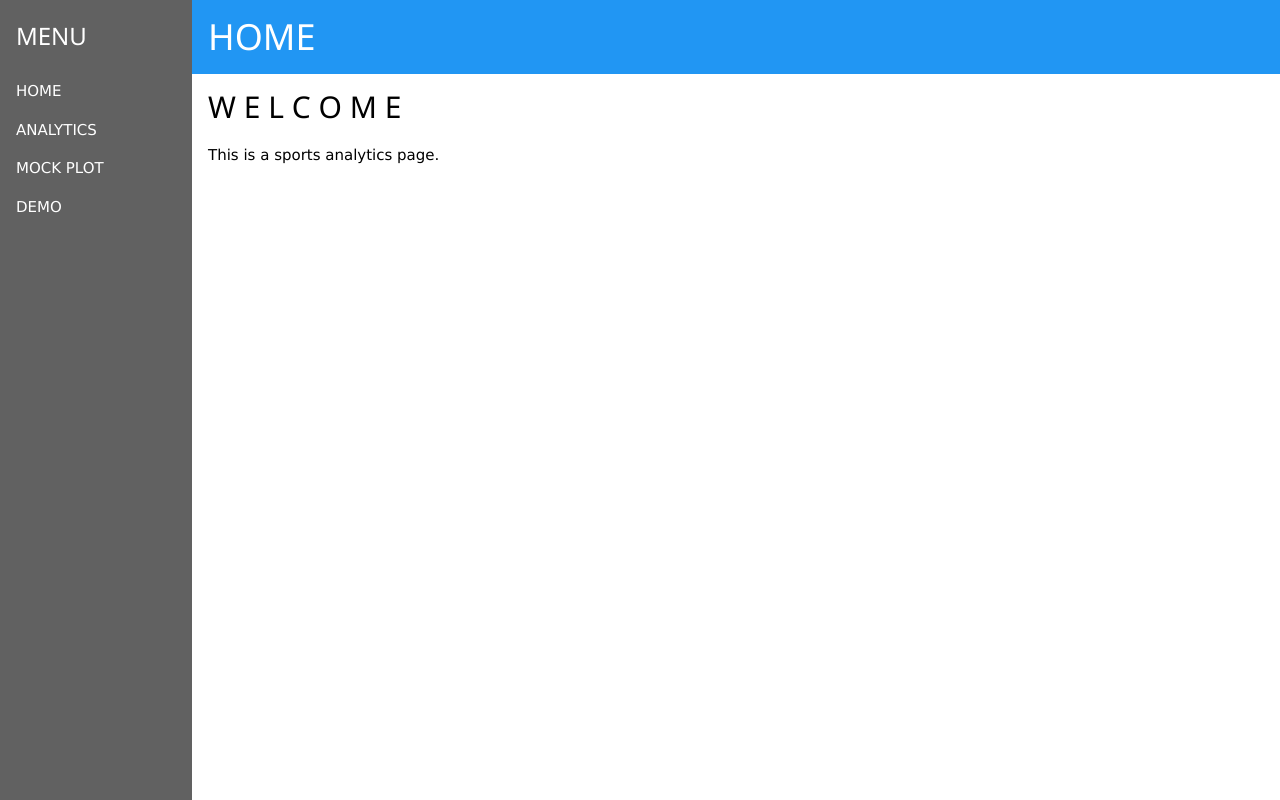
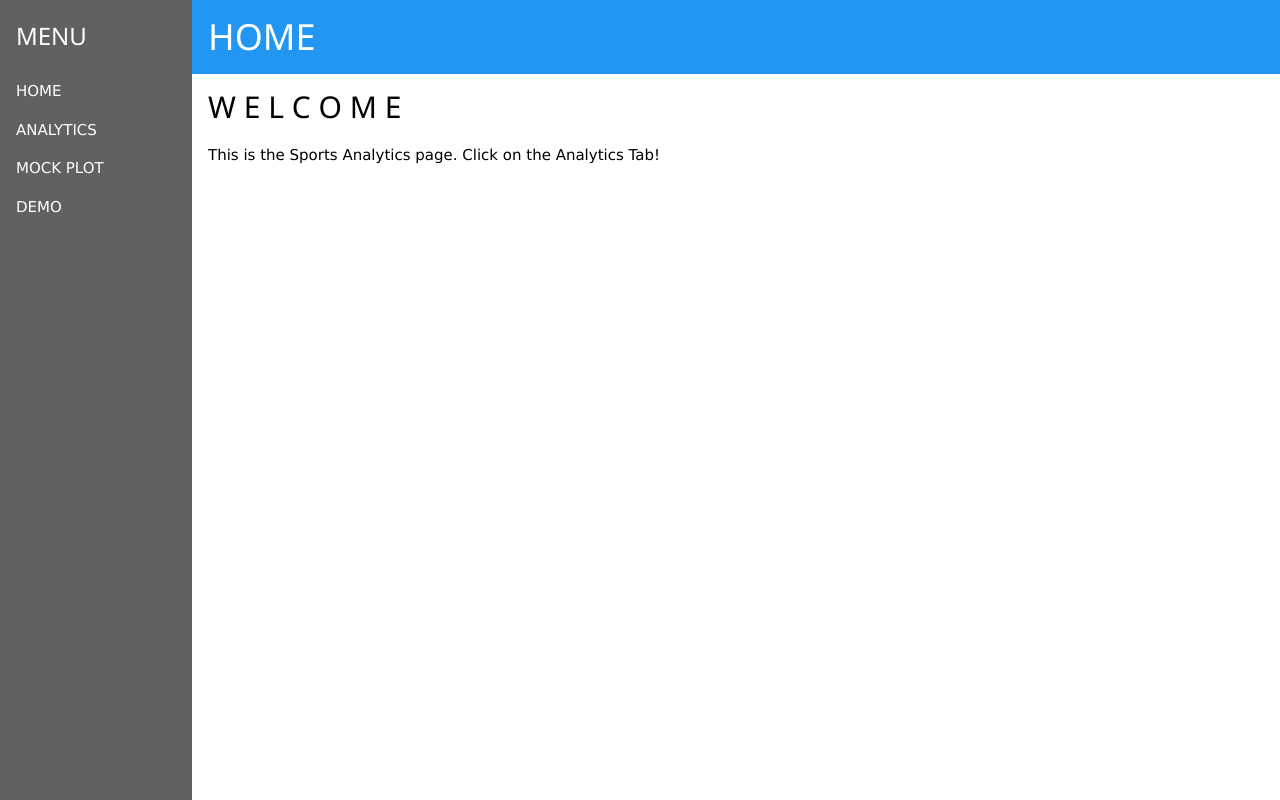
Before and after one commit to aman-jakkani/sports-analytics, a plain HTML site: page web/index.html in a window 1280 px wide. Drawn offline with nearby package versions, Linux system fonts and the light colour scheme.

Commit message:
index changes

```diff
--- a/web/index.html
+++ b/web/index.html
@@ -26,7 +26,7 @@
 
 		<div class="w3-container">
 			<h2>W E L C O M E</h2>
-			<p>This is a sports analytics page. </p>
+			<p>This is the Sports Analytics page. Click on the Analytics Tab! </p>
 
 
 
```
